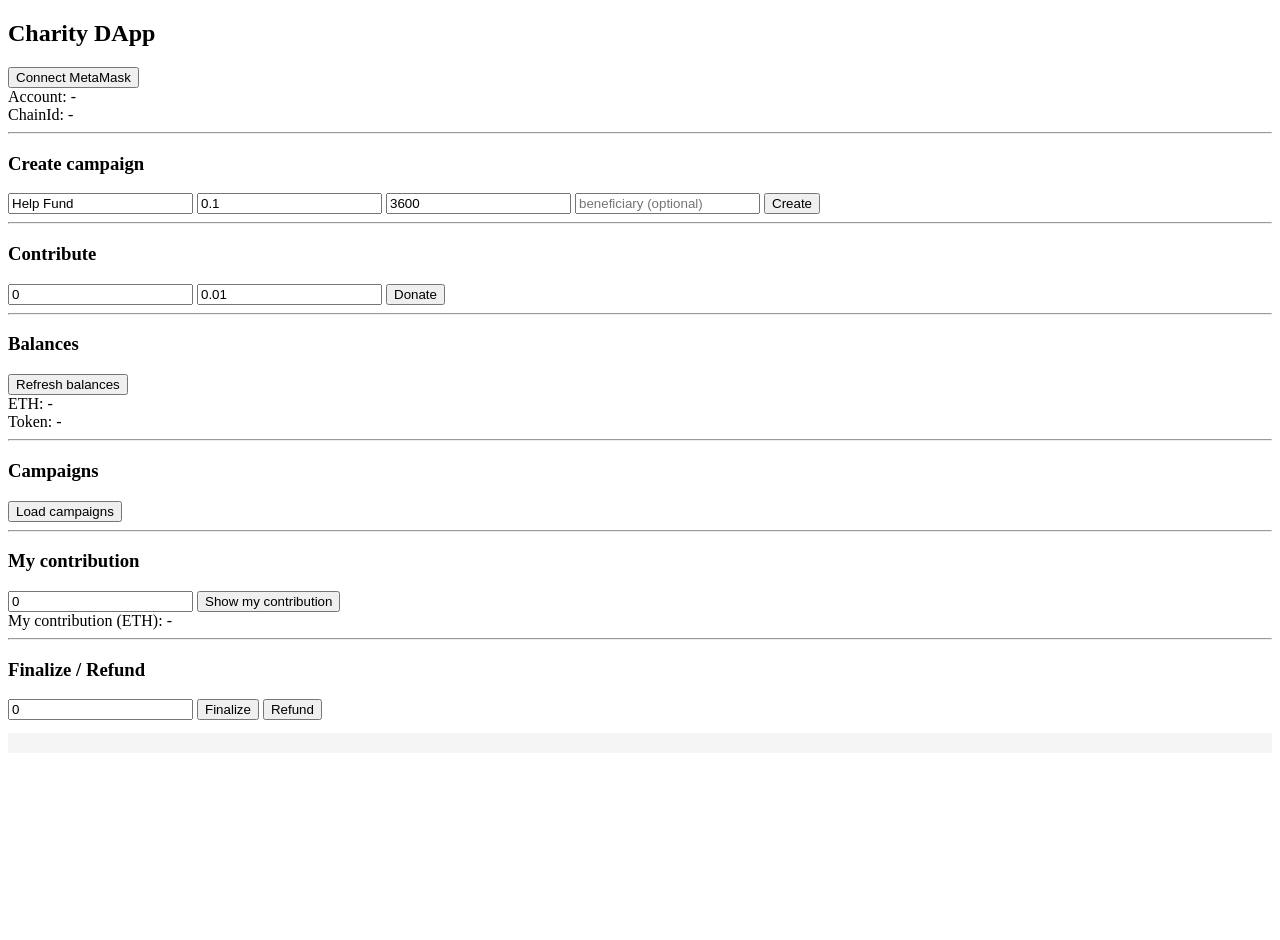
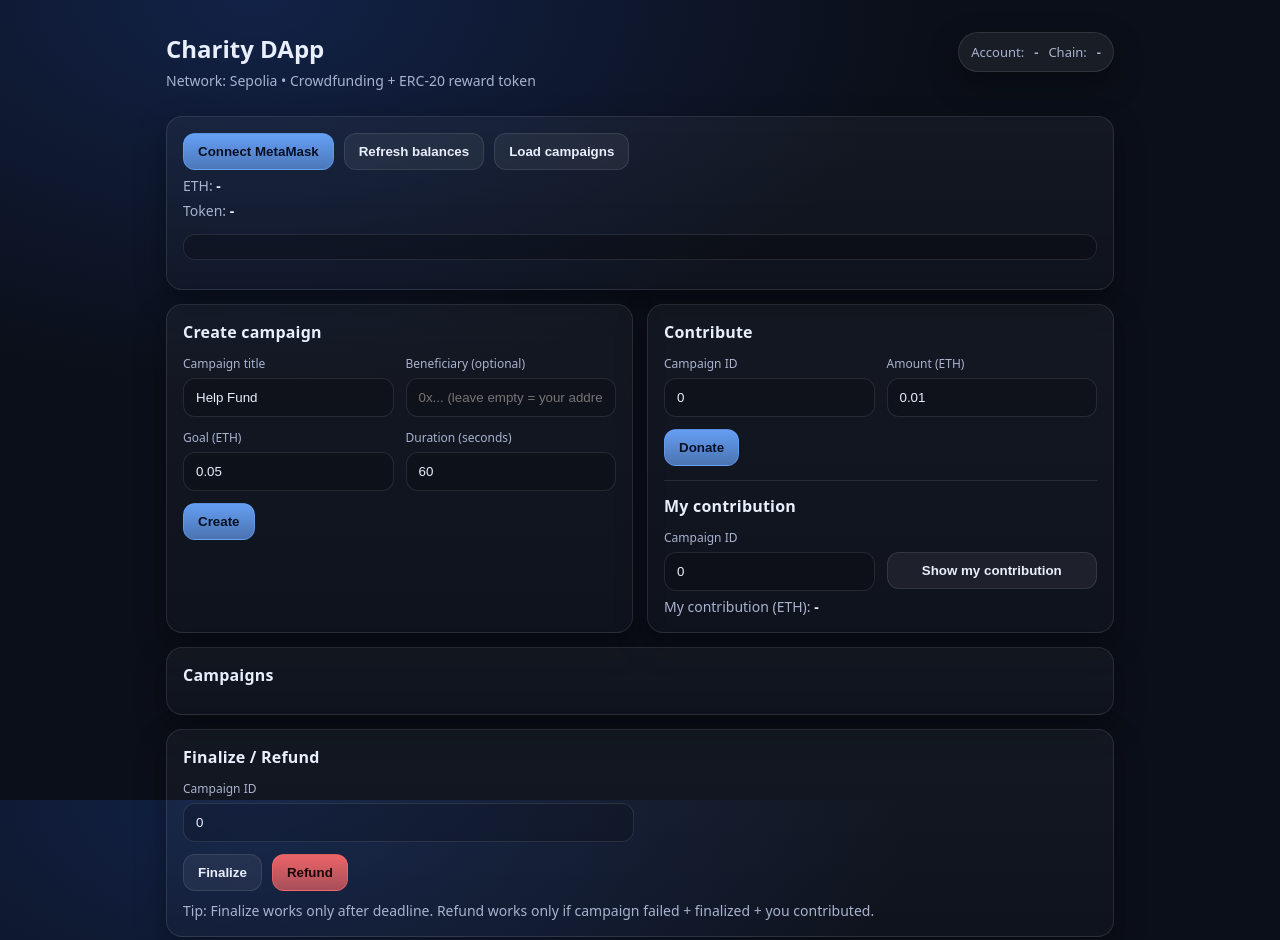
Before and after one commit to daenweddd/Blockchain-Final, a website: page frontend/index.html in a window 1280 px wide. Shown: the top 940 px of the page. Before the commit the page ends 800 px from the top, so only its background shows below. Drawn offline with nearby package versions, Linux system fonts and the light colour scheme.

Commit message:
edfaedfawf

```diff
--- a/frontend/index.html
+++ b/frontend/index.html
@@ -2,62 +2,155 @@
 <html>
 <head>
   <meta charset="utf-8" />
-  <title>Charity DApp (Hardhat Local)</title>
+  <title>Charity DApp Sepolia</title>
+  <!-- main styles -->
+  <link rel="stylesheet" href="./styles.css">
 </head>
 <body>
-  <h2>Charity DApp</h2>
+  <div class="container">
+    <div class="header">
+      <div>
+        <h1>Charity DApp</h1>
+        <!-- current network info -->
+        <p class="sub">Network: Sepolia • Crowdfunding + ERC-20 reward token</p>
+        <div id="netWarn" class="warn"></div>
+      </div>
 
-  <button id="connect">Connect MetaMask</button>
-  <div>Account: <span id="account">-</span></div>
-  <div>ChainId: <span id="chain">-</span></div>
-  <div id="netWarn" style="color:red; font-weight:bold;"></div>
+      <!-- wallet info -->
+      <div class="badge">
+        <span>Account:</span>
+        <strong id="account">-</strong>
+        <span>Chain:</span>
+        <strong id="chain">-</strong>
+      </div>
+    </div>
 
-  <hr/>
+    <!-- connection + balances -->
+    <div class="card">
+      <div class="smallBtns">
+        <button id="connectBtn" class="primary">Connect MetaMask</button>
+        <button id="refreshBtn">Refresh balances</button>
+        <button id="loadBtn">Load campaigns</button>
+      </div>
 
-  <h3>Create campaign</h3>
-  <input id="title" placeholder="title" value="Help Fund" />
-  <input id="goal" placeholder="goal ETH" value="0.1" />
-  <input id="duration" placeholder="duration sec" value="3600" />
-  <input id="beneficiary" placeholder="beneficiary (optional)" />
-  <button id="create">Create</button>
+      <div class="kv">
+        <div>ETH: <strong id="ethBal">-</strong></div>
+        <div>Token: <strong id="tokBal">-</strong></div>
+      </div>
 
-  <hr/>
+      <!-- log output -->
+      <pre id="log" class="log"></pre>
+    </div>
 
-  <h3>Contribute</h3>
-  <input id="cid" placeholder="campaign id" value="0" />
-  <input id="amount" placeholder="amount ETH" value="0.01" />
-  <button id="donate">Donate</button>
+    <div class="grid" style="margin-top:14px;">
 
-  <hr/>
+      <!-- create campaign -->
+      <div class="card">
+        <h2>Create campaign</h2>
 
-  <h3>Balances</h3>
-  <button id="refresh">Refresh balances</button>
-  <div>ETH: <span id="ethBal">-</span></div>
-  <div>Token: <span id="tokBal">-</span></div>
+        <div class="row">
+          <div class="field">
+            <label for="titleEl">Campaign title</label>
+            <input id="titleEl" placeholder="e.g., Help Fund" value="Help Fund">
+          </div>
 
-  <hr/>
+          <div class="field">
+            <label for="beneficiaryEl">Beneficiary (optional)</label>
+            <input id="beneficiaryEl" placeholder="0x... (leave empty = your address)">
+          </div>
 
-  <h3>Campaigns</h3>
-  <button id="load">Load campaigns</button>
-  <div id="campaignList"></div>
+          <div class="field">
+            <label for="goalEl">Goal (ETH)</label>
+            <input id="goalEl" placeholder="0.05" value="0.05">
+          </div>
 
-  <hr/>
+          <div class="field">
+            <label for="durationEl">Duration (seconds)</label>
+            <input id="durationEl" placeholder="60" value="60">
+          </div>
+        </div>
 
-  <h3>My contribution</h3>
-  <input id="myCid" placeholder="campaign id" value="0" />
-  <button id="myContribBtn">Show my contribution</button>
-  <div>My contribution (ETH): <span id="myContrib">-</span></div>
+        <div class="actions">
+          <button id="createBtn" class="primary">Create</button>
+        </div>
+      </div>
 
-  <hr/>
+      <!-- contribute -->
+      <div class="card">
+        <h2>Contribute</h2>
 
-  <h3>Finalize / Refund</h3>
-  <input id="finId" placeholder="campaign id" value="0" />
-  <button id="finalize">Finalize</button>
-  <button id="refund">Refund</button>
+        <div class="row">
+          <div class="field">
+            <label for="cidEl">Campaign ID</label>
+            <input id="cidEl" placeholder="0" value="0">
+          </div>
 
-  <pre id="log" style="background:#f5f5f5; padding:10px;"></pre>
+          <div class="field">
+            <label for="amountEl">Amount (ETH)</label>
+            <input id="amountEl" placeholder="0.01" value="0.01">
+          </div>
+        </div>
 
-  <script src="https://cdn.jsdelivr.net/npm/ethers@6.15.0/dist/ethers.umd.min.js"></script>
+        <div class="actions">
+          <button id="donateBtn" class="primary">Donate</button>
+        </div>
+
+        <hr style="border:0;border-top:1px solid var(--line); margin:14px 0;">
+
+        <!-- my contribution -->
+        <h2 style="margin-top:0;">My contribution</h2>
+
+        <div class="row">
+          <div class="field">
+            <label for="myCidEl">Campaign ID</label>
+            <input id="myCidEl" placeholder="0" value="0">
+          </div>
+
+          <div class="field">
+            <label>&nbsp;</label>
+            <button id="myContribBtn">Show my contribution</button>
+          </div>
+        </div>
+
+        <div class="kv">
+          <div>My contribution (ETH): <strong id="myContrib">-</strong></div>
+        </div>
+      </div>
+
+      <!-- campaigns list -->
+      <div class="card" style="grid-column: 1 / -1;">
+        <h2>Campaigns</h2>
+        <div id="campaignList"></div>
+      </div>
+
+      <!-- finalize / refund -->
+      <div class="card" style="grid-column: 1 / -1;">
+        <h2>Finalize / Refund</h2>
+
+        <div class="row">
+          <div class="field">
+            <label for="finIdEl">Campaign ID</label>
+            <input id="finIdEl" placeholder="0" value="0">
+          </div>
+        </div>
+
+        <div class="actions">
+          <button id="finalizeBtn">Finalize</button>
+          <button id="refundBtn" class="danger">Refund</button>
+        </div>
+
+        <!-- small tip -->
+        <p class="sub" style="margin-top:10px;">
+          Tip: Finalize works only after deadline. Refund works only if campaign failed + finalized + you contributed.
+        </p>
+      </div>
+
+    </div>
+  </div>
+
+  <!-- ethers library -->
+  <script src="https://cdn.jsdelivr.net/npm/ethers@6/dist/ethers.umd.min.js"></script>
+  <!-- main app logic -->
   <script src="./app.js"></script>
 </body>
 </html>
--- /dev/null
+++ b/frontend/styles.css
@@ -0,0 +1,193 @@
+:root{
+  --bg: #0b0f19;
+  --card: #121a2a;
+  --card2:#0f1524;
+  --text:#e8eefc;
+  --muted:#a8b3cf;
+  --line: rgba(255,255,255,.10);
+  --accent:#6aa6ff;
+  --accent2:#7cf0c1;
+  --danger:#ff6a6a;
+  --shadow: 0 12px 30px rgba(0,0,0,.35);
+  --radius: 16px;
+}
+
+*{ box-sizing:border-box; }
+body{
+  margin:0;
+  font-family: ui-sans-serif, system-ui, -apple-system, Segoe UI, Roboto, Arial;
+  background: radial-gradient(1200px 700px at 20% 0%, #122247 0%, var(--bg) 55%) fixed;
+  color: var(--text);
+}
+
+.container{
+  max-width: 980px;
+  margin: 32px auto;
+  padding: 0 16px 40px;
+}
+
+.header{
+  display:flex;
+  justify-content:space-between;
+  align-items:flex-start;
+  gap: 16px;
+  margin-bottom: 18px;
+}
+
+h1{
+  font-size: 24px;
+  margin: 0 0 6px;
+}
+.sub{
+  color: var(--muted);
+  font-size: 14px;
+  margin:0;
+}
+
+.badge{
+  display:inline-flex;
+  gap:10px;
+  align-items:center;
+  padding: 10px 12px;
+  background: rgba(255,255,255,.06);
+  border: 1px solid var(--line);
+  border-radius: 999px;
+  box-shadow: var(--shadow);
+  font-size: 13px;
+  color: var(--muted);
+}
+
+.grid{
+  display:grid;
+  grid-template-columns: 1fr 1fr;
+  gap: 14px;
+}
+
+@media (max-width: 820px){
+  .grid{ grid-template-columns: 1fr; }
+  .header{ flex-direction:column; }
+}
+
+.card{
+  background: linear-gradient(180deg, rgba(255,255,255,.04), rgba(255,255,255,.02));
+  border: 1px solid var(--line);
+  border-radius: var(--radius);
+  box-shadow: var(--shadow);
+  padding: 16px;
+}
+
+.card h2{
+  margin: 0 0 12px;
+  font-size: 16px;
+  letter-spacing: .2px;
+}
+
+.row{
+  display:grid;
+  grid-template-columns: 1fr 1fr;
+  gap: 12px;
+}
+
+@media (max-width: 520px){
+  .row{ grid-template-columns: 1fr; }
+}
+
+.field{
+  display:flex;
+  flex-direction:column;
+  gap: 6px;
+}
+
+label{
+  font-size: 12px;
+  color: var(--muted);
+}
+
+input{
+  width: 100%;
+  padding: 11px 12px;
+  border-radius: 12px;
+  border: 1px solid var(--line);
+  background: rgba(0,0,0,.18);
+  color: var(--text);
+  outline:none;
+}
+
+input:focus{
+  border-color: rgba(106,166,255,.65);
+  box-shadow: 0 0 0 3px rgba(106,166,255,.18);
+}
+
+.actions{
+  display:flex;
+  gap: 10px;
+  flex-wrap:wrap;
+  margin-top: 12px;
+}
+
+button{
+  cursor:pointer;
+  border: 1px solid var(--line);
+  background: rgba(255,255,255,.06);
+  color: var(--text);
+  padding: 10px 14px;
+  border-radius: 12px;
+  font-weight: 600;
+  transition: transform .05s ease, background .15s ease, border-color .15s ease;
+}
+
+button:hover{ background: rgba(255,255,255,.10); }
+button:active{ transform: translateY(1px); }
+button:disabled{
+  opacity:.45;
+  cursor:not-allowed;
+}
+
+.primary{
+  background: linear-gradient(180deg, rgba(106,166,255,.95), rgba(106,166,255,.65));
+  border-color: rgba(106,166,255,.55);
+  color:#071022;
+}
+.primary:hover{ background: linear-gradient(180deg, rgba(106,166,255,1), rgba(106,166,255,.75)); }
+
+.danger{
+  background: linear-gradient(180deg, rgba(255,106,106,.92), rgba(255,106,106,.62));
+  border-color: rgba(255,106,106,.55);
+  color:#1a0707;
+}
+
+.kv{
+  display:flex;
+  flex-direction:column;
+  gap: 6px;
+  font-size: 14px;
+  color: var(--muted);
+  margin-top: 6px;
+}
+
+.kv strong{ color: var(--text); font-weight: 700; }
+
+.warn{
+  margin-top: 8px;
+  color: #ffd27a;
+  font-size: 13px;
+}
+
+.log{
+  margin-top: 14px;
+  padding: 12px;
+  background: rgba(0,0,0,.22);
+  border: 1px solid var(--line);
+  border-radius: 12px;
+  color: #d8e4ff;
+  max-height: 220px;
+  overflow:auto;
+  white-space:pre-wrap;
+}
+
+.smallBtns{
+  display:flex;
+  gap:10px;
+  flex-wrap:wrap;
+  align-items:center;
+}
```
